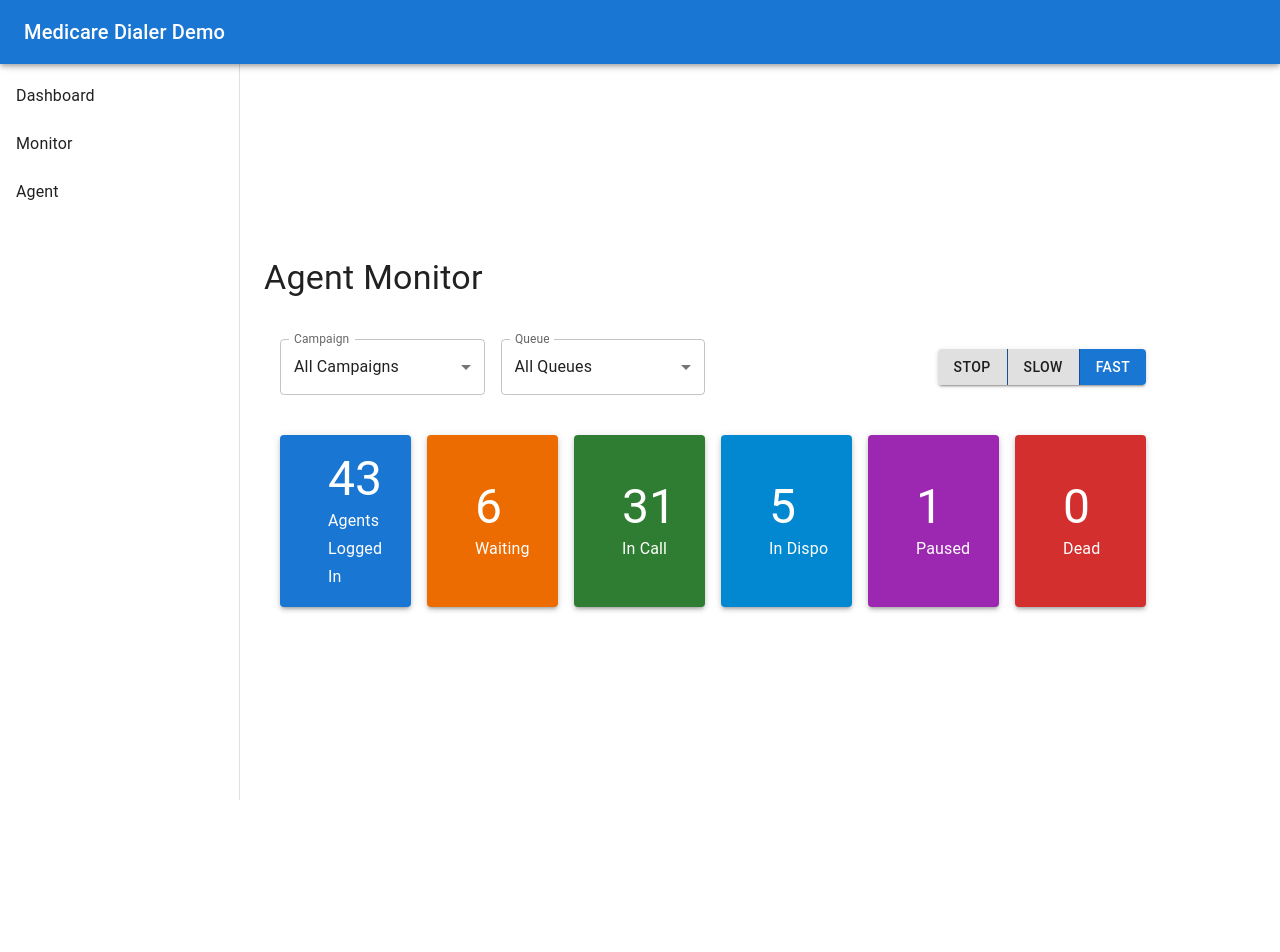
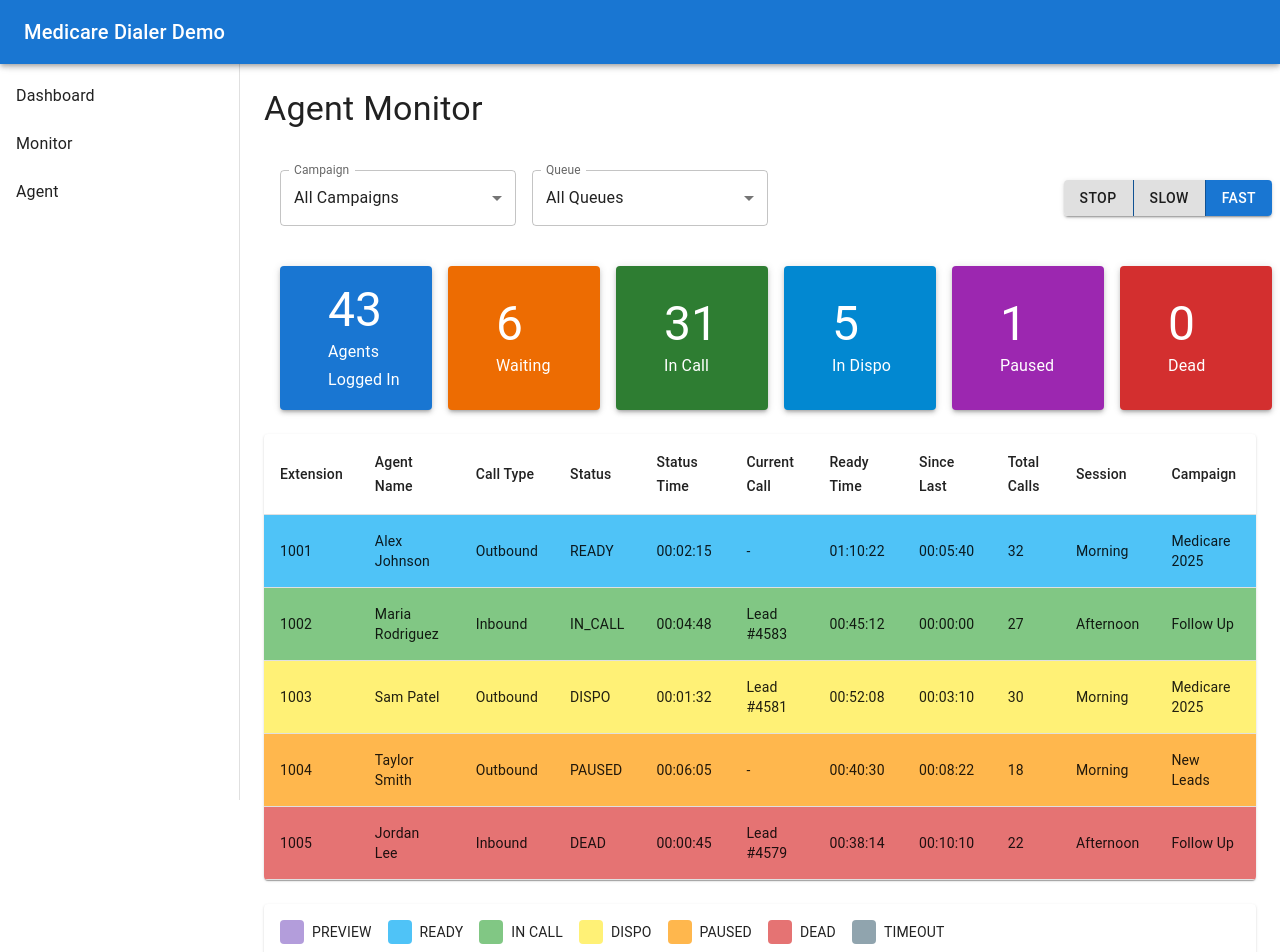
Before and after one commit to keithckramer/medicaredialerdemo, a React (Vite) app: page /monitor in a window 1280 px wide. Shown: the top 952 px of the page. Before the commit the page ends 800 px from the top, so only its background shows below. Built offline with nearby package versions, Linux system fonts and the light colour scheme; some icons are missing.

Commit message:
Add agent monitor table with status colors

```diff
--- /dev/null
+++ b/src/data/mockAgents.ts
@@ -0,0 +1,83 @@
+export type AgentStatus = 'READY' | 'IN_CALL' | 'DISPO' | 'PAUSED' | 'DEAD'
+
+export interface AgentRow {
+  extension: string
+  name: string
+  callType: string
+  status: AgentStatus
+  statusTime: string
+  currentCall: string
+  readyTime: string
+  sinceLast: string
+  totalCalls: number
+  session: string
+  campaign: string
+}
+
+export const mockAgents: AgentRow[] = [
+  {
+    extension: '1001',
+    name: 'Alex Johnson',
+    callType: 'Outbound',
+    status: 'READY',
+    statusTime: '00:02:15',
+    currentCall: '-',
+    readyTime: '01:10:22',
+    sinceLast: '00:05:40',
+    totalCalls: 32,
+    session: 'Morning',
+    campaign: 'Medicare 2025',
+  },
+  {
+    extension: '1002',
+    name: 'Maria Rodriguez',
+    callType: 'Inbound',
+    status: 'IN_CALL',
+    statusTime: '00:04:48',
+    currentCall: 'Lead #4583',
+    readyTime: '00:45:12',
+    sinceLast: '00:00:00',
+    totalCalls: 27,
+    session: 'Afternoon',
+    campaign: 'Follow Up',
+  },
+  {
+    extension: '1003',
+    name: 'Sam Patel',
+    callType: 'Outbound',
+    status: 'DISPO',
+    statusTime: '00:01:32',
+    currentCall: 'Lead #4581',
+    readyTime: '00:52:08',
+    sinceLast: '00:03:10',
+    totalCalls: 30,
+    session: 'Morning',
+    campaign: 'Medicare 2025',
+  },
+  {
+    extension: '1004',
+    name: 'Taylor Smith',
+    callType: 'Outbound',
+    status: 'PAUSED',
+    statusTime: '00:06:05',
+    currentCall: '-',
+    readyTime: '00:40:30',
+    sinceLast: '00:08:22',
+    totalCalls: 18,
+    session: 'Morning',
+    campaign: 'New Leads',
+  },
+  {
+    extension: '1005',
+    name: 'Jordan Lee',
+    callType: 'Inbound',
+    status: 'DEAD',
+    statusTime: '00:00:45',
+    currentCall: 'Lead #4579',
+    readyTime: '00:38:14',
+    sinceLast: '00:10:10',
+    totalCalls: 22,
+    session: 'Afternoon',
+    campaign: 'Follow Up',
+  },
+]
--- a/src/pages/AgentMonitorPage.tsx
+++ b/src/pages/AgentMonitorPage.tsx
@@ -1,4 +1,4 @@
-import { useState } from 'react'
+import { useMemo, useState } from 'react'
 import PeopleAltOutlinedIcon from '@mui/icons-material/PeopleAltOutlined'
 import AccessTimeIcon from '@mui/icons-material/AccessTime'
 import PhoneInTalkIcon from '@mui/icons-material/PhoneInTalk'
@@ -16,9 +16,16 @@ import {
   Paper,
   Select,
   Stack,
+  Table,
+  TableBody,
+  TableCell,
+  TableContainer,
+  TableHead,
+  TableRow,
   Typography,
 } from '@mui/material'
 import type { SelectChangeEvent } from '@mui/material'
+import { mockAgents, type AgentRow, type AgentStatus } from '../data/mockAgents'
 
 const metrics = {
   totalCallsPlaced: 91,
@@ -35,6 +42,30 @@ export default function AgentMonitorPage() {
   const [campaign, setCampaign] = useState('all')
   const [queue, setQueue] = useState('all')
   const [refreshRate, setRefreshRate] = useState('fast')
+
+  const statusColors: Record<AgentStatus, string> = useMemo(
+    () => ({
+      READY: '#4FC3F7',
+      IN_CALL: '#81C784',
+      DISPO: '#FFF176',
+      PAUSED: '#FFB74D',
+      DEAD: '#E57373',
+    }),
+    [],
+  )
+
+  const legendItems: { label: string; color: string }[] = useMemo(
+    () => [
+      { label: 'PREVIEW', color: '#B39DDB' },
+      { label: 'READY', color: statusColors.READY },
+      { label: 'IN CALL', color: statusColors.IN_CALL },
+      { label: 'DISPO', color: statusColors.DISPO },
+      { label: 'PAUSED', color: statusColors.PAUSED },
+      { label: 'DEAD', color: statusColors.DEAD },
+      { label: 'TIMEOUT', color: '#90A4AE' },
+    ],
+    [statusColors],
+  )
 
   const handleCampaignChange = (event: SelectChangeEvent) => {
     setCampaign(event.target.value)
@@ -176,6 +207,60 @@ export default function AgentMonitorPage() {
           </Grid>
         ))}
       </Grid>
+
+      <TableContainer component={Paper} sx={{ mt: 2 }}>
+        <Table>
+          <TableHead>
+            <TableRow>
+              <TableCell>Extension</TableCell>
+              <TableCell>Agent Name</TableCell>
+              <TableCell>Call Type</TableCell>
+              <TableCell>Status</TableCell>
+              <TableCell>Status Time</TableCell>
+              <TableCell>Current Call</TableCell>
+              <TableCell>Ready Time</TableCell>
+              <TableCell>Since Last</TableCell>
+              <TableCell>Total Calls</TableCell>
+              <TableCell>Session</TableCell>
+              <TableCell>Campaign</TableCell>
+            </TableRow>
+          </TableHead>
+
+          <TableBody>
+            {mockAgents.map((agent: AgentRow) => (
+              <TableRow
+                key={agent.extension}
+                sx={{ backgroundColor: statusColors[agent.status] }}
+              >
+                <TableCell>{agent.extension}</TableCell>
+                <TableCell>{agent.name}</TableCell>
+                <TableCell>{agent.callType}</TableCell>
+                <TableCell>{agent.status}</TableCell>
+                <TableCell>{agent.statusTime}</TableCell>
+                <TableCell>{agent.currentCall}</TableCell>
+                <TableCell>{agent.readyTime}</TableCell>
+                <TableCell>{agent.sinceLast}</TableCell>
+                <TableCell>{agent.totalCalls}</TableCell>
+                <TableCell>{agent.session}</TableCell>
+                <TableCell>{agent.campaign}</TableCell>
+              </TableRow>
+            ))}
+          </TableBody>
+        </Table>
+      </TableContainer>
+
+      <Paper sx={{ p: 2 }}>
+        <Stack direction="row" flexWrap="wrap" gap={2} alignItems="center">
+          {legendItems.map((item) => (
+            <Stack key={item.label} direction="row" spacing={1} alignItems="center">
+              <Box
+                sx={{ width: 24, height: 24, borderRadius: 1, backgroundColor: item.color }}
+              />
+              <Typography variant="body2">{item.label}</Typography>
+            </Stack>
+          ))}
+        </Stack>
+      </Paper>
     </Stack>
   )
 }
```
